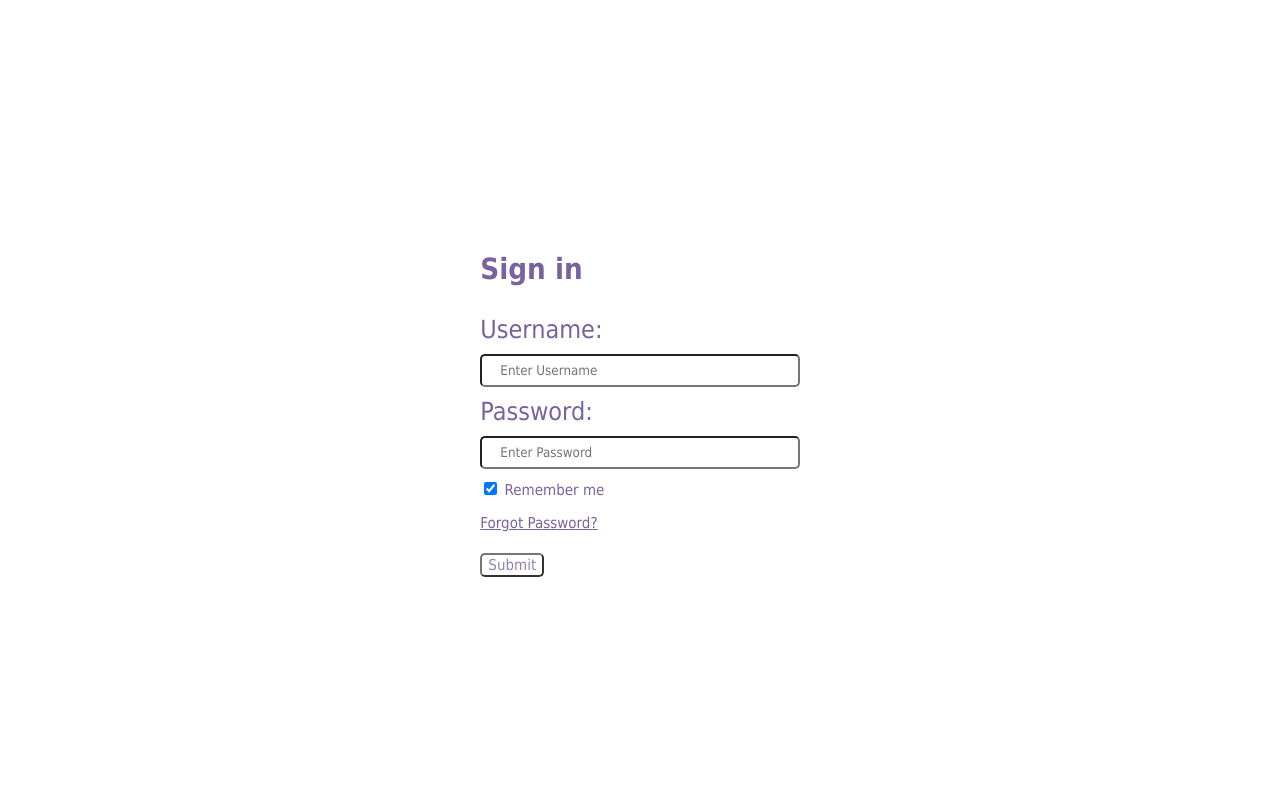
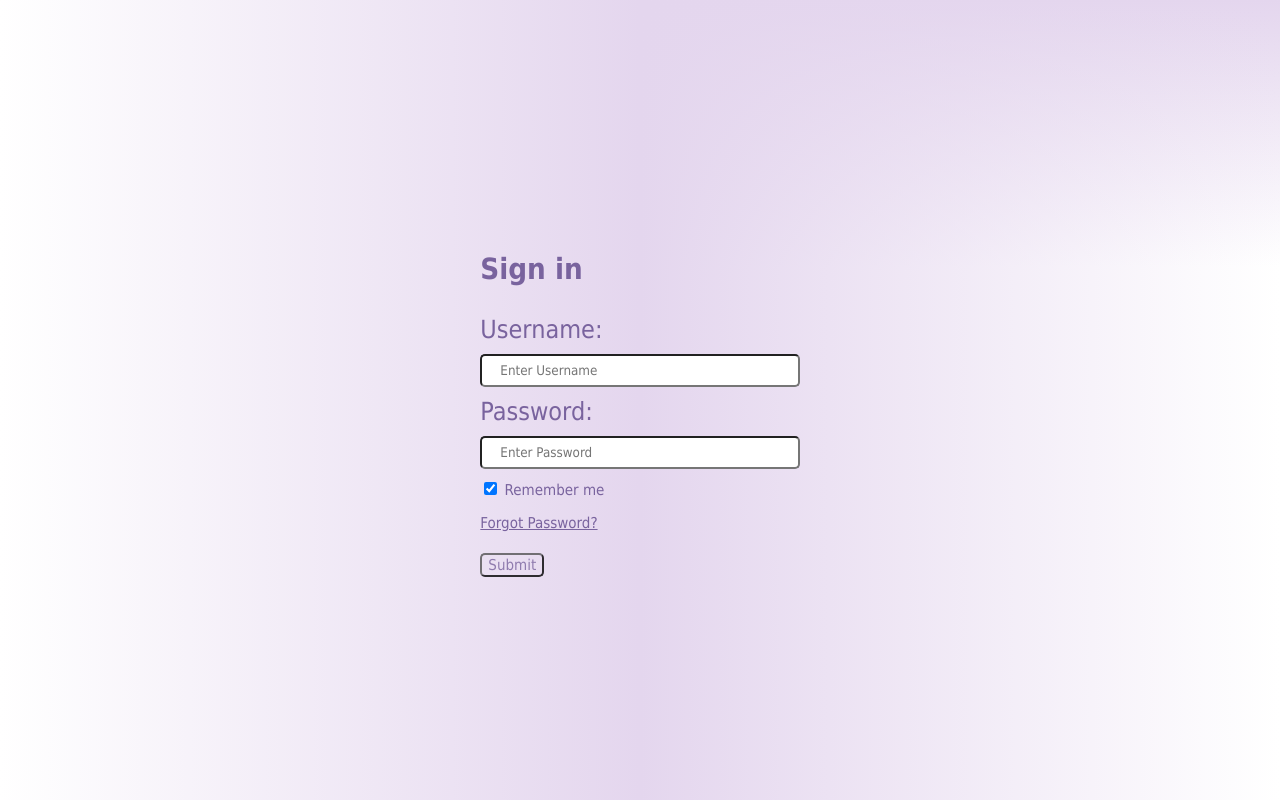
Before and after one commit to ojguo/athenahacks2023, a plain HTML site: page login_button.html in a window 1280 px wide. Drawn offline with Linux system fonts and the light colour scheme.

Commit message:
Update login_button.css

```diff
--- a/login_button.css
+++ b/login_button.css
@@ -9,6 +9,8 @@ body {
   justify-content: center;
   align-items: center;
   font-family: "Tahoma", sans-serif;
+  background-image: linear-gradient(to left, transparent, #E4D6EE, white),
+    repeating-linear-gradient(to top, white, transparent, white, #E4D6EE);
 }
 
 /* Full-width input fields */
```
